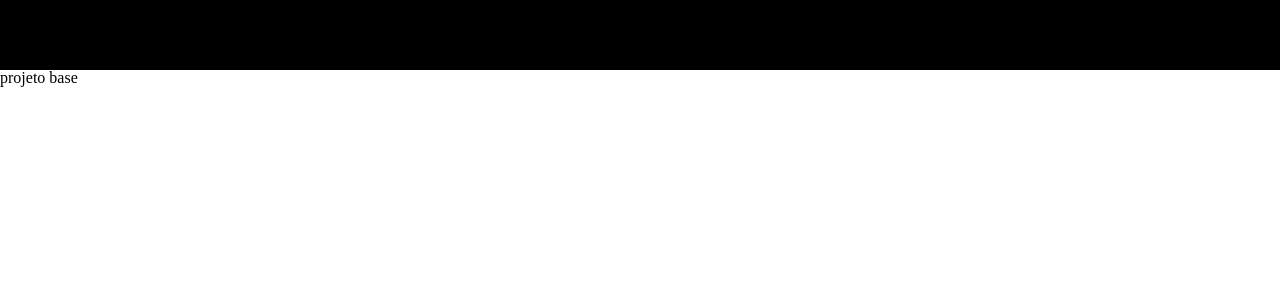
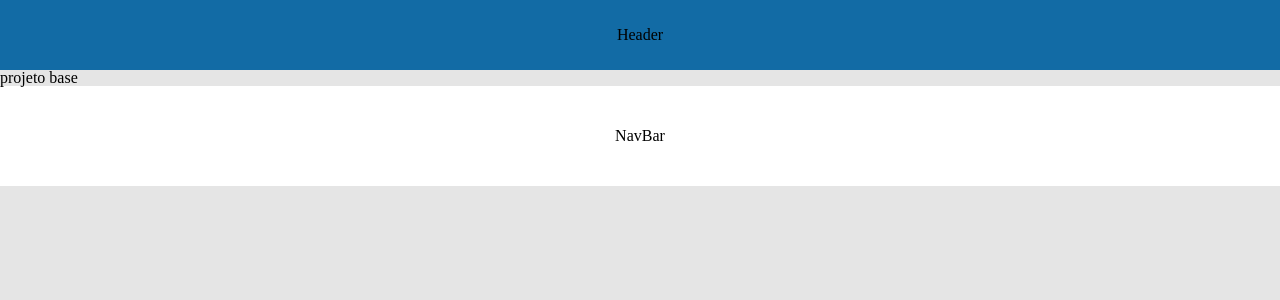
Before and after one commit to Nishiyama13/trackit, a React (Create React App) app: page / in a window 1280 px wide. Shown: the top 300 px of the page. Built offline with nearby package versions, Linux system fonts and the light colour scheme.

Commit message:
constants

```diff
--- a/src/App.js
+++ b/src/App.js
@@ -1,10 +1,11 @@
 import Header from "./components/Header/Header"
-
+import NavBar from "./components/NavBar/NavBar"
 export default function App() {
   return (
     <>
       <Header />
       projeto base
+      <NavBar />
     </>
   );
 }
--- a/src/components/Header/styled.js
+++ b/src/components/Header/styled.js
@@ -1,9 +1,11 @@
 import styled from "styled-components"
+import { mainColor } from "../../constants/colors"
+
 export const HeaderContainer = styled.div`
 width: 100%;
 height: 70px;
 display: flex;
 align-items: center;
 justify-content: center;
-background-color: #000;
+background-color: ${mainColor};
 `
--- /dev/null
+++ b/src/components/NavBar/NavBar.js
@@ -0,0 +1,9 @@
+import { NavBarContainer } from "./styled"
+
+export default function NavBar() {
+    return (
+        <NavBarContainer>
+            NavBar
+        </NavBarContainer>
+    )
+}
--- /dev/null
+++ b/src/components/NavBar/styled.js
@@ -0,0 +1,10 @@
+import styled from "styled-components"
+
+export const NavBarContainer = styled.div`
+width: 100%;
+height: 100px;
+display: flex;
+align-items: center;
+justify-content: center;
+background-color: #FFF;
+`
--- a/src/constants/colors.js
+++ b/src/constants/colors.js
@@ -1,3 +1,5 @@
 export const mainColor = "#126BA5"
 export const secondColor = "#52B6FF"
 export const textColor = "#666666"
+export const backgroundColor = "#E5E5E5"
+export const checkColor = "#8FC549"
--- a/src/styles/GlobalStyle.js
+++ b/src/styles/GlobalStyle.js
@@ -1,4 +1,5 @@
 import { createGlobalStyle } from "styled-components"
+import { backgroundColor } from "../constants/colors"
 
 const GlobalStyle = createGlobalStyle`
     html, body, div, span, applet, object, iframe,
@@ -27,7 +28,8 @@ footer, header, hgroup, menu, nav, section {
 	display: block;
 }
 body {
-	line-height: 1;
+    line-height: 1;
+    background-color:${backgroundColor}
 }
 ol, ul {
 	list-style: none;
```
